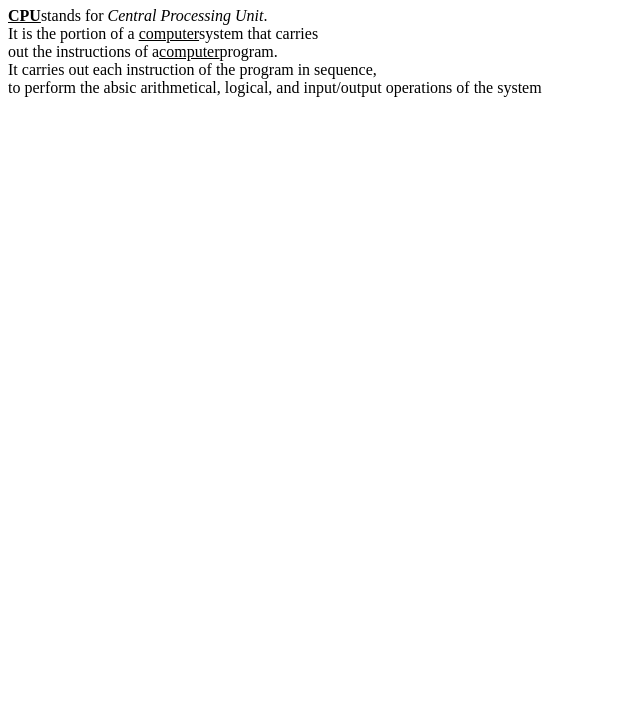
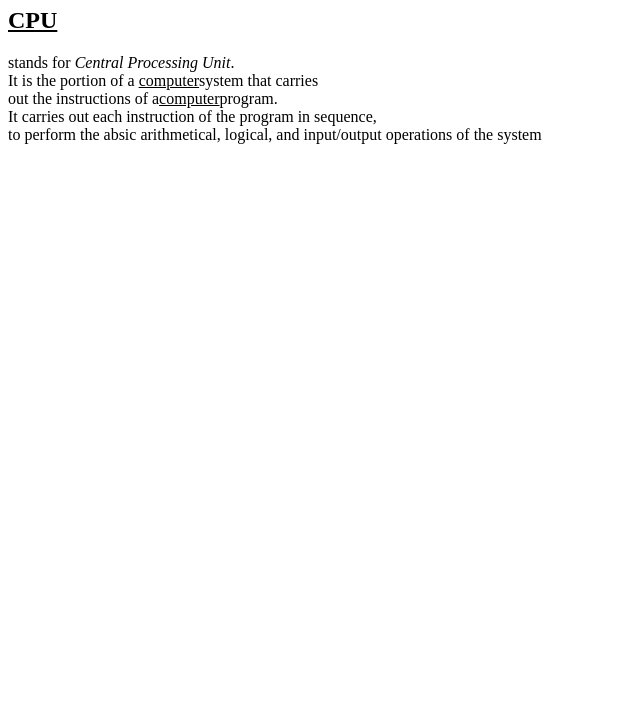
Before and after one commit to iamneo-production/bdbecdefbbdacbcebfadaeccdfffebaeceaec, a plain HTML site: page public/index.html in a window 1280 px wide. Shown: the part 73-800 px from the top of the page, without its empty margins (0-640 px from the left). Drawn offline with Linux system fonts and the light colour scheme.

Commit message:
Backup Commit

```diff
--- a/public/index.html
+++ b/public/index.html
@@ -2,7 +2,7 @@
 <html>
     <body>
         <h1> CPU</h1>
-        <p><u><b>CPU</b></u>stands for <i>Central Processing Unit</i>.<br>It is the portion of a <u>computer</u>system that carries<br>out the instructions of a<u>computer</u>program.<br>It carries out each instruction of the program in sequence,<br>to perform the absic arithmetical, logical, and input/output operations of the system<br>
+        <p><u><b><h2>CPU</h2></b></u>stands for <i>Central Processing Unit</i>.<br>It is the portion of a <u>computer</u>system that carries<br>out the instructions of a<u>computer</u>program.<br>It carries out each instruction of the program in sequence,<br>to perform the absic arithmetical, logical, and input/output operations of the system<br>
         </p>
     </body>
 
```
